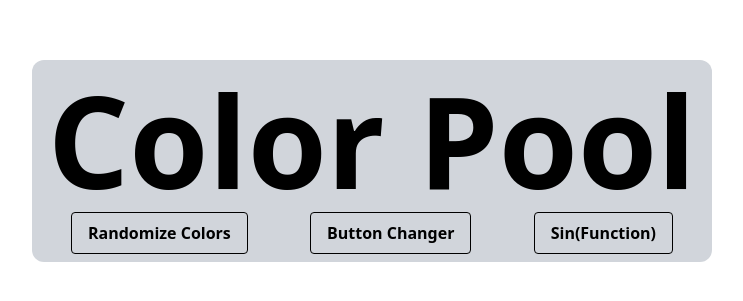
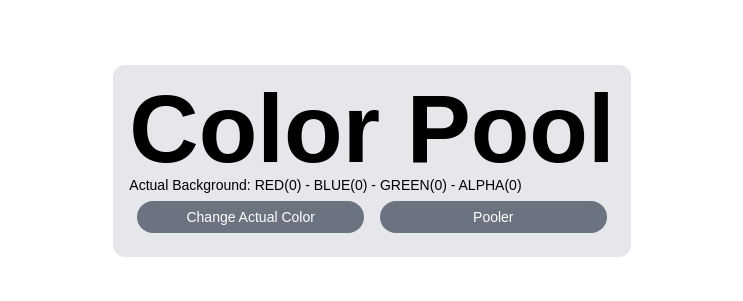
Before and after one commit to SDGM21/ColorsPool, a React (Vite) app: page / in a window 1280 px wide. Shown: the part 239-540 px from the top of the page, without its empty margins (268-1011 px from the left). Built offline with nearby package versions, Linux system fonts and the light colour scheme.

Commit message:
Much Better

```diff
--- a/index.html
+++ b/index.html
@@ -8,7 +8,6 @@
   </head>
   <body>
     <div id="root"></div>
-
     <script type="module" src="/src/main.jsx"></script>
   </body>
 </html>
--- a/src/App.jsx
+++ b/src/App.jsx
@@ -1,72 +1,58 @@
 import { useEffect, useState } from "react";
 import getColorRandomizer from "./helpers/getColorRandomizer";
-import OptionsView from "./components/OptionsView";
-import ColorScreen from "./components/ColorScreen";
 
 const App = () => {
-  const [colorsGroup, setColorsGroup] = useState(null);
-  const [option, setOption] = useState(null);
-  let timer = 5000;
-  let timerId = 0;
+  const [bgColor, setBgColor] = useState({
+    red: 0,
+    blue: 0,
+    green: 0,
+    alpha: 0,
+  });
 
-  const colorChanger = async () => {
-    const colors = await getColorRandomizer(4);
-    setColorsGroup(colors);
-  };
+  async function handleClick(e) {
+    if (document.body.classList.contains("Random")) {
+      document.body.classList.remove("Random");
+    }
+    let colors = await getColorRandomizer(3);
+    setBgColor({ ...colors });
+  }
 
-  const timerColorChanger = () => {
-    timerId = setInterval(colorChanger, timer);
-  };
+  function poolerColor(e) {
+    document.body.classList.add("Random");
+  }
 
-  switch (option) {
-    case "randomizeButton":
-      timerColorChanger();
-      clearInterval(timerId);
-      break;
-    case "changerButton":
-      colorChanger().then();
-      setOption(null);
-      break;
-    case "sinButton":
-      console.log("clicked");
-      break;
-  }
+  useEffect(() => {
+    let { red, blue, green, alpha } = bgColor;
+    document.body.style.backgroundColor = `rgba(${red},${blue},${green},${alpha})`;
+  }, [{ ...bgColor }]);
 
   return (
     <>
-      <ColorScreen red={colorsGroup ? colorsGroup[0] : 255} blue={colorsGroup ? colorsGroup[1] : 255} green={colorsGroup ? colorsGroup[2] : 255} alpha={1}>
-        <div className="w-auto mx-auto my-auto bg-gray-300 rounded-xl box-border p-2">
-          <div className="w-auto p-2">
-            <h1 className="text-9xl font-extrabold hover:text-cyan-500">
+      <div className="border-box bg-gray-200 mx-auto my-auto p-4 rounded-xl">
+        <div>
+          <h1 className="sm:text-4xl lg:text-8xl xl:text-12xl font-extrabold">
             Color Pool
           </h1>
+          <h2>
+            Actual Background: RED({bgColor.red}) - BLUE({bgColor.blue}) -
+            GREEN({bgColor.green}) - ALPHA({bgColor.alpha})
+          </h2>
         </div>
-          <div className="flex justify-around">
+        <div id="buttonsArea" className="flex justify-center text-white">
           <button
-              onClick={(e) => setOption(e.target.id)}
-              className="bg-transparent hover:bg-black text-black font-bold hover:text-white py-2 px-4 border border-black hover:border-transparent rounded transition-colors"
-              id="randomizeButton"
+            onClick={handleClick}
+            className="w-1/2 border-transparent bg-gray-500 m-2 p-2 rounded-2xl hover:bg-black hover:transition-all hover:rounded-lg"
           >
-              Randomize Colors
+            Change Actual Color
           </button>
           <button
-              onClick={(e) => setOption(e.target.id)}
-              className="bg-transparent hover:bg-black text-black font-bold hover:text-white py-2 px-4 border border-black hover:border-transparent rounded transition-colors"
-              id="changerButton"
+            onClick={poolerColor}
+            className="w-1/2 border-transparent bg-gray-500 m-2 p-2 rounded-2xl  hover:bg-black hover:transition-all hover:rounded-lg"
           >
-              Button Changer
-            </button>
-            <button
-              onClick={(e) => setOption(e.target.id)}
-              className="bg-transparent hover:bg-black text-black font-bold hover:text-white py-2 px-4 border border-black hover:border-transparent rounded transition-colors"
-              id="sinButton"
-            >
-              Sin(Function)
+            Pooler
           </button>
         </div>
-          {option === "sinButton" && <OptionsView />}
       </div>
-      </ColorScreen>
     </>
   );
 };
--- a/src/helpers/getColorRandomizer.js
+++ b/src/helpers/getColorRandomizer.js
@@ -1,10 +1,24 @@
 import PropTypes from "prop-types";
 
 const getColorRandomizer = async (objAmount) => {
-  const objList = [];
+  const objList = { red:0, blue:0, green:0, alpha: 1 };
 
   for (let index = 0; index < objAmount; index++) {
-    objList.push(Math.floor(Math.random() * 255));
+    let addColor = Math.floor(Math.random() * 255);
+    switch (index) {
+      case 0:
+        objList.red = addColor;
+        break;
+      case 1:
+        objList.blue = addColor;
+        break;
+      case 2:
+        objList.green = addColor;
+        break;
+      case 3:
+        objList.alpha = Math.random();
+        break;
+    }
   }
   return objList;
 };
--- a/src/main.css
+++ b/src/main.css
@@ -1,3 +1,35 @@
 @tailwind base;
 @tailwind components;
 @tailwind utilities;
+
+#root {
+  display: flex;
+  width: 100vw;
+  height: 100vh;
+  padding: 0;
+  margin: 0;
+  justify-content: center;
+}
+
+body {
+  font: 14px "Century Gothic", Futura, sans-serif;
+  margin: 0px;
+  transition:1s ease-in;
+}
+.Random {
+  background: linear-gradient(90deg, #8c1c1c, #111111, rgb(2, 40, 206));
+  background-size: 400% 400%;
+  animation: AnimationName 10s ease-in infinite;
+}
+
+@keyframes AnimationName {
+  0% {
+    background-position: 100% 0%;
+  }
+  50% {
+    background-position: 0% 100%;
+  }
+  100% {
+    background-position: 100% 0%;
+  }
+}
```
Lines whose indentation alone changed are shown as unchanged.
